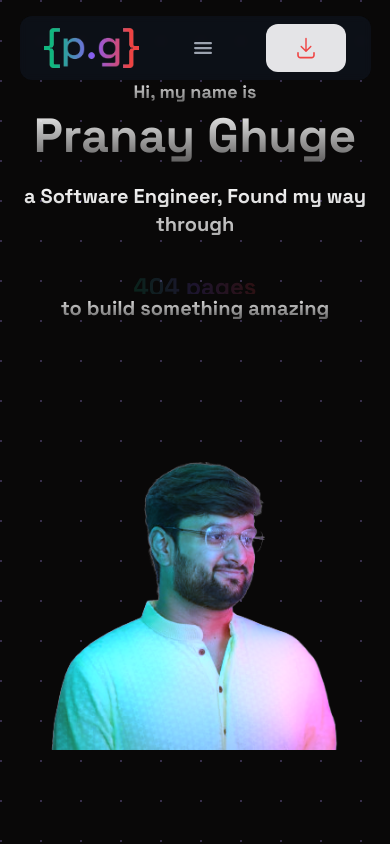
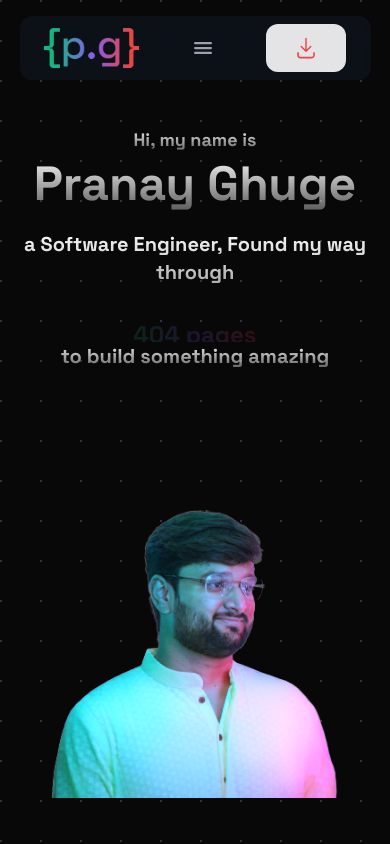
Before and after one commit to Pranay0205/portfolio, a React (Vite) app: page / in a window 390 px wide. Shown: the top 844 px of the page. Built offline with nearby package versions, Linux system fonts and the light colour scheme.

Commit message:
add margin on hero section

```diff
--- a/src/components/sections/Hero/hero.tsx
+++ b/src/components/sections/Hero/hero.tsx
@@ -74,7 +74,7 @@ export default function Hero() {
 
   return (
     <section id="home">
-      <div className="grid h-screen w-screen select-none grid-cols-2 place-items-center gap-4 p-4 text-base max-sm:grid-cols-1 max-sm:gap-0 sm:grid-cols-1 sm:text-sm md:grid-cols-1 md:gap-2 md:p-8 md:text-lg lg:grid-cols-2 lg:text-xl">
+      <div className="grid h-screen w-screen select-none grid-cols-2 place-items-center gap-4 p-4 text-base max-sm:mt-12 max-sm:grid-cols-1 max-sm:gap-0 sm:grid-cols-1 sm:text-sm md:grid-cols-1 md:gap-2 md:p-8 md:text-lg lg:grid-cols-2 lg:text-xl">
         <div className="max-w-2xl text-center font-bold sm:text-left">
           <motion.p
             className="sm:text-md mb-4 p-0 text-xs text-gradient-white max-sm:mb-0 max-sm:text-lg sm:mb-8 md:text-lg"
```
